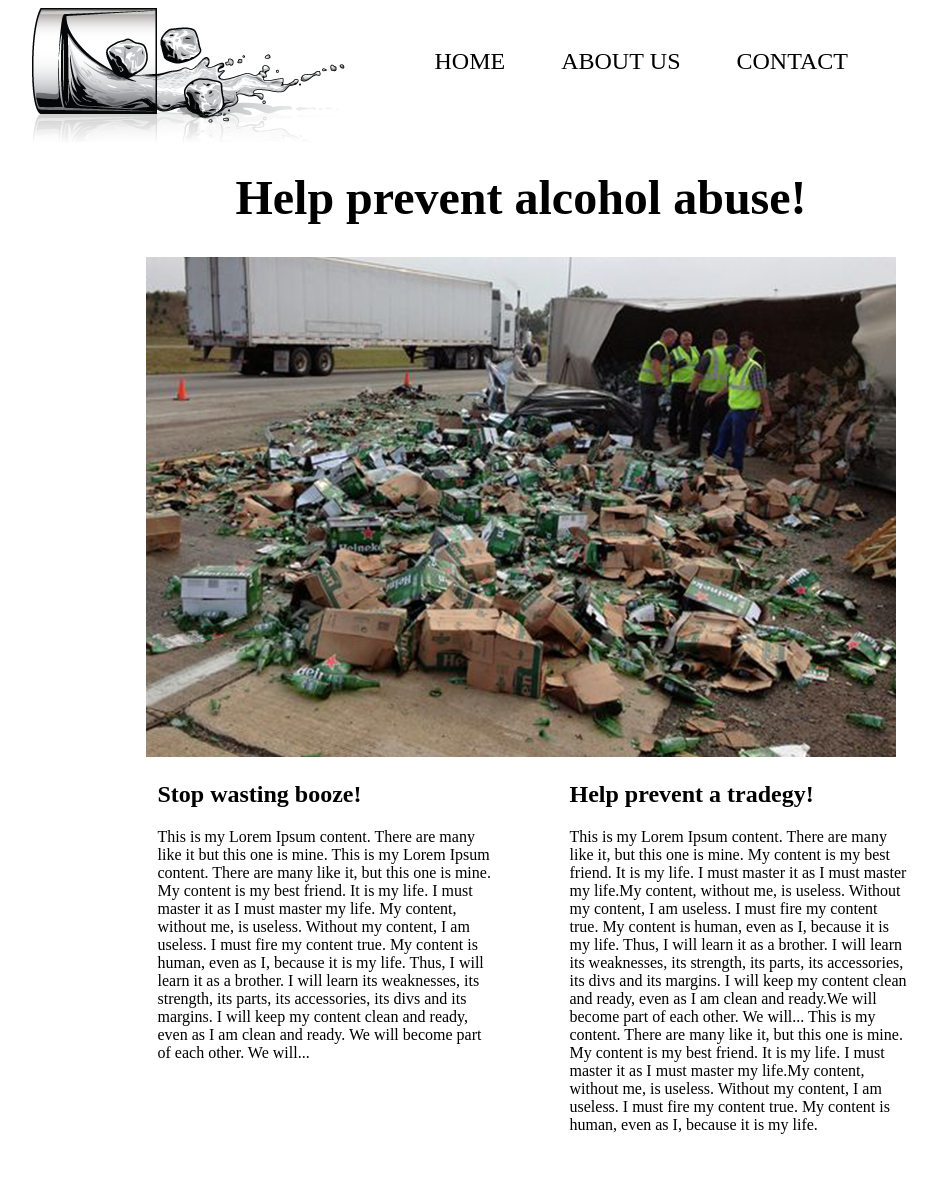
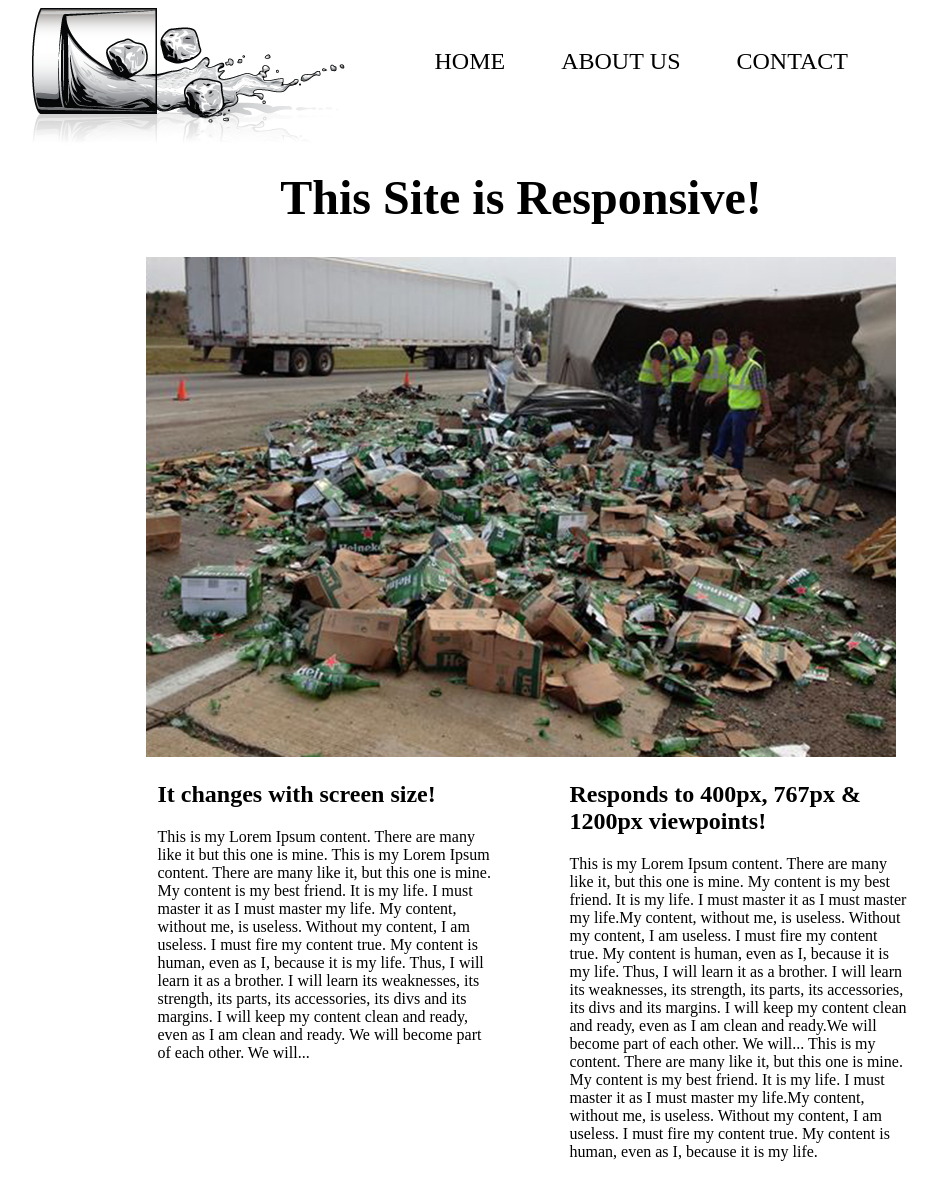
Before and after one commit to johnlagreco/JLagreco_MediaQueries, a plain HTML site: page index.html in a window 1280 px wide. Shown: the whole page, without its empty margins (119-1057 px from the left). Before the commit the page ends 1150 px from the top, so only its background shows below. Drawn offline with Linux system fonts and the light colour scheme.

Commit message:
Changed text and Alert's text as well.

```diff
--- a/index.html
+++ b/index.html
@@ -21,21 +21,21 @@
 		</ul>
 	  </nav>
 
-	  <div id="h1"><h1>Help prevent alcohol abuse!</h1></div>
+	  <div id="h1"><h1>This Site is Responsive!</h1></div>
 
 	 <div class="pic">
 	   <img src="spiltbeer.jpg">
 	 </div>
 
 	<div id="para1">
-	<p><h2>Stop wasting booze!</h2>
+	<p><h2>It changes with screen size!</h2>
 		This is my Lorem Ipsum content. There are many like it but this one is mine.
 		This is my Lorem Ipsum content. There are many like it, but this one is mine. My content is my best friend. It is my life. I must master it as I must master my life.
 		My content, without me, is useless. Without my content, I am useless. I must fire my content true. My content is human, even as I, because it is my life. Thus, I will learn it as a brother. I will learn its weaknesses, its strength, its parts, its accessories, its divs and its margins. I will keep my content clean and ready, even as I am clean and ready. We will become part of each other. We will...</p>
 	</div>
 
 	<div id="para2">
-	<p><h2>Help prevent a tradegy!</h2>
+	<p><h2>Responds to 400px, 767px & 1200px viewpoints!</h2>
 		This is my Lorem Ipsum content. There are many like it, but this one is mine.
 		My content is my best friend. It is my life. I must master it as I must master my life.My content, without me, is useless. Without my content, I am useless. I must fire my content true. My content is human, even as I, because it is my life. Thus, I will learn it as a brother. I will learn its weaknesses, its strength, its parts, its accessories, its divs and its margins. I will keep my content clean and ready, even as I am clean and ready.We will become part of each other. We will...
 		This is my content. There are many like it, but this one is mine.
--- a/script.js
+++ b/script.js
@@ -1,5 +1,5 @@
 window.onload = function info(){
-	alert("THIS IS A DUMMY WEBSITE!\nMANUALLY COLLAPSE PAGE TO VIEW AS\nMOBILE-FRIENDLY.");
+	alert("THIS IS A DUMMY WEBSITE!\nIT RESPONDS WHEN YOU COLLAPSE THE PAGE.\nMOBILE-FRIENDLY TOO!");
 }
 
 info()
```
